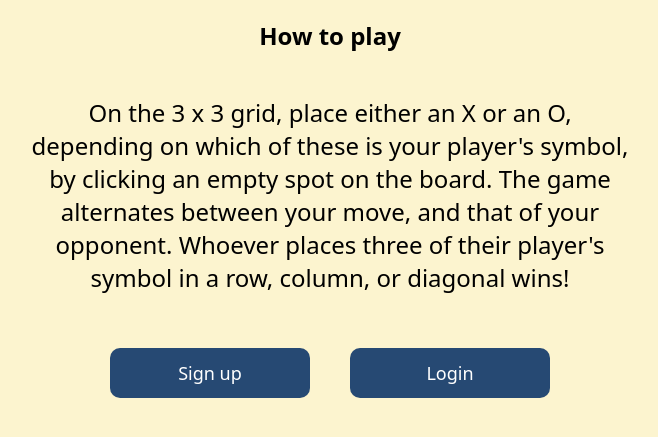
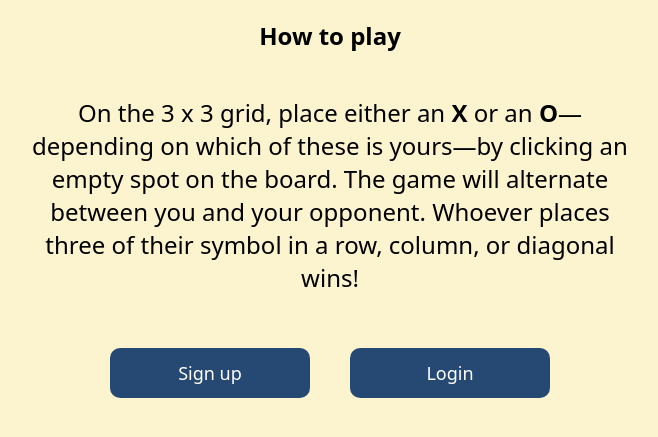
Before and after one commit to josfam/tictacs, a website: page public/landing.html in a window 1280 px wide. Shown: the part 259-696 px from the top of the page, without its empty margins (310-968 px from the left). Drawn offline with Linux system fonts and the light colour scheme; a web font is replaced by a local one.

Commit message:
Add demo to README, edit instructions

```diff
--- a/public/landing.html
+++ b/public/landing.html
@@ -14,11 +14,13 @@
         <h1>✖️ TicTacs 🟢</h1>
         <section class="game-info">
             <h2 id="instruction-heading">How to play</h2>
-            <p id="instructions">On the 3 x 3 grid, place either an X or an O, depending on which
-                of these is your player's symbol, by clicking an empty spot on the
+            <p id="instructions">On the 3 x 3 grid, place either an
+                <span style="font-weight: bold;">X</span> or an
+                <span style="font-weight: bold;">O</span>—depending on which
+                of these is yours—by clicking an empty spot on the
                 board.
-                The game alternates between your move, and that of your opponent.
-                Whoever places three of their player's symbol in a row, column, or
+                The game will alternate between you and your opponent.
+                Whoever places three of their symbol in a row, column, or
                 diagonal wins!
             </p>
         </section>
```
Also changed, not shown: README.md, demos/tictacs.gif (added).
